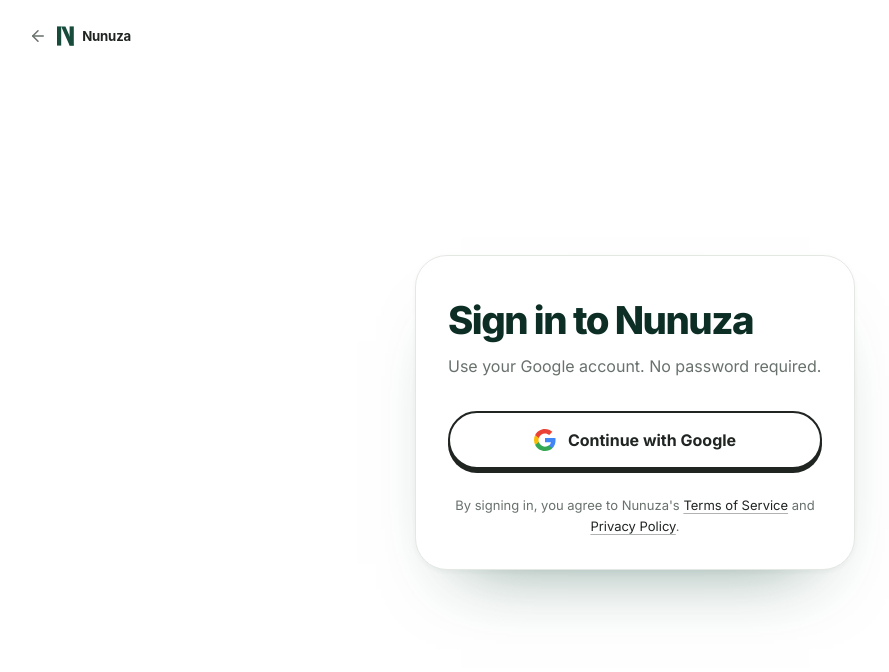
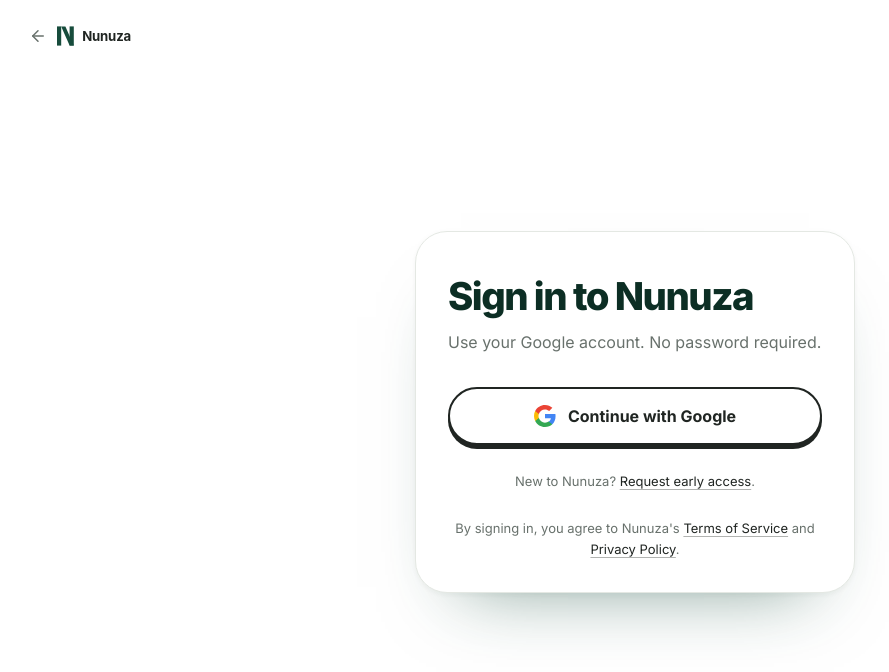
Before and after one commit to miftah-ab/Nunuza, a Next.js app: page /login in a window 1280 px wide. Shown: the top 672 px of the page, without its empty margins (5-894 px from the left). Built offline with nearby package versions, Linux system fonts and the light colour scheme; no server answers.

Commit message:
Link closed signups to early access

```diff
--- a/src/app/(auth)/login/page.tsx
+++ b/src/app/(auth)/login/page.tsx
@@ -56,6 +56,12 @@ export default async function LoginPage({
             <GoogleSignInButton />
           </form>
 
+          {process.env.PUBLIC_SIGNUP_ENABLED !== "true" && (
+            <p className="nzl-legal">
+              New to Nunuza? <Link href="/early-access">Request early access</Link>.
+            </p>
+          )}
+
           <p className="nzl-legal">
             By signing in, you agree to Nunuza&apos;s{" "}
             <Link href="/terms">Terms of Service</Link> and{" "}
```
